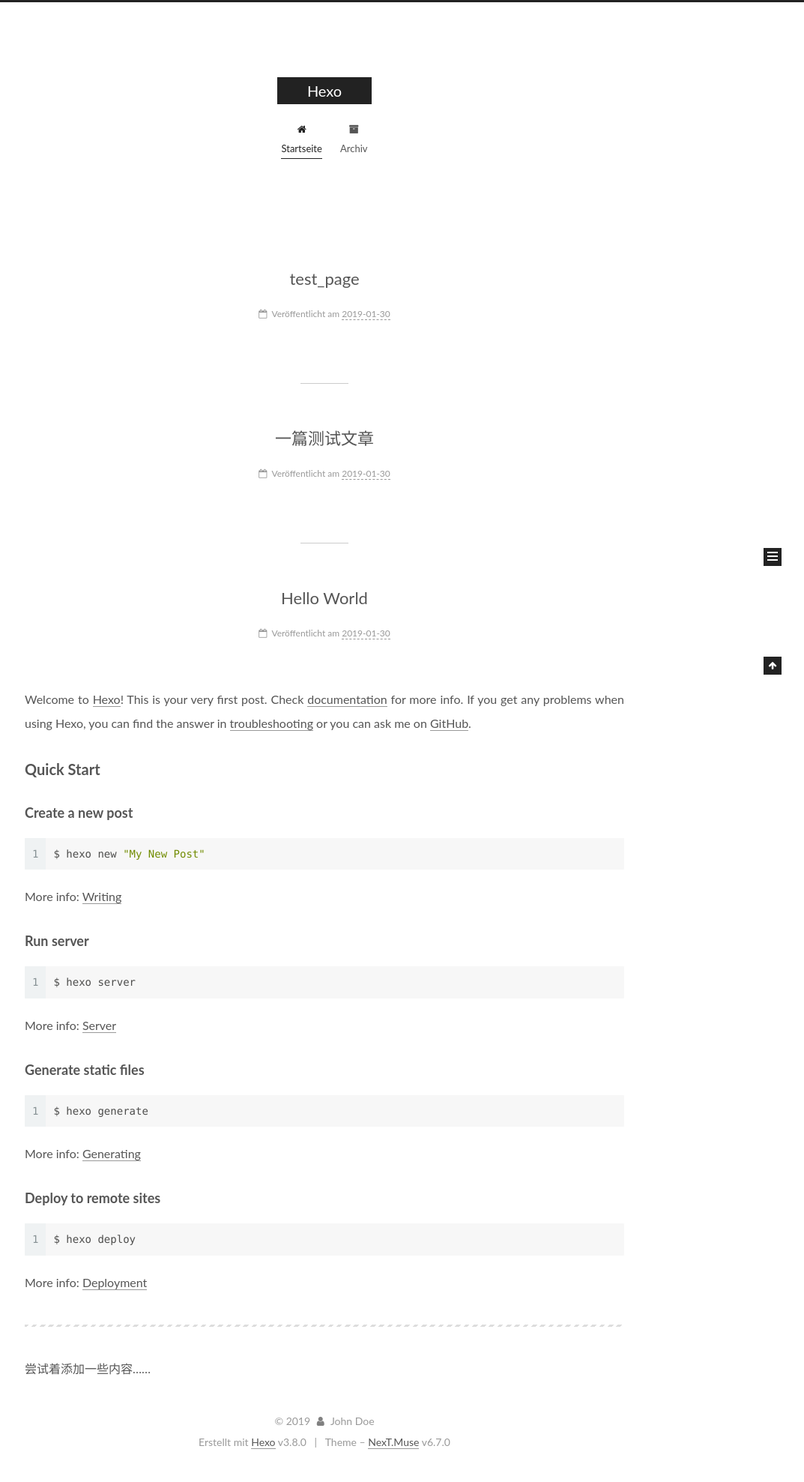
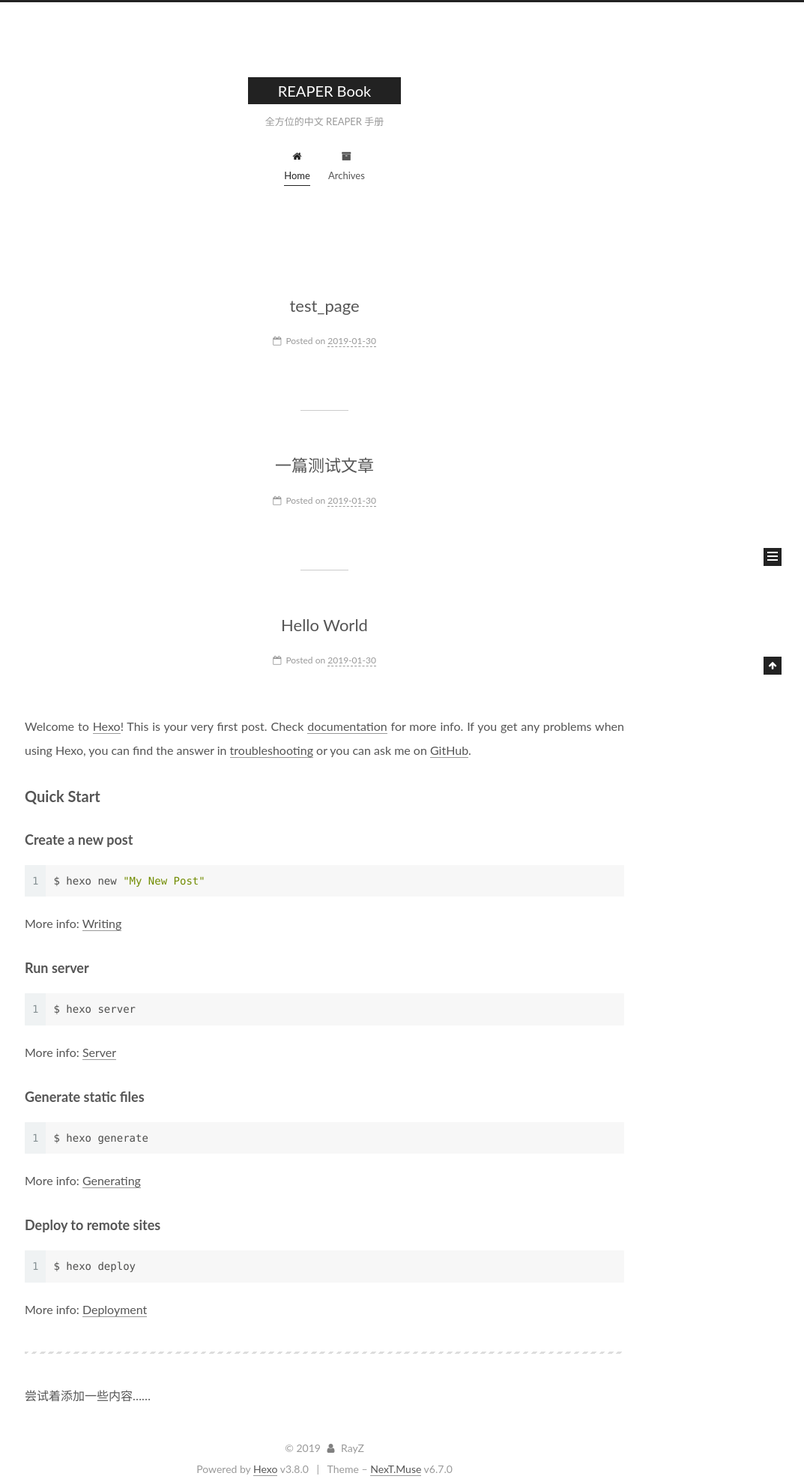
Before and after one commit to ReaperBook/reaperbook.github.io, a plain HTML site: page index.html in a window 1280 px wide. Shown: the whole page at 75% size, without its empty margins (207-1280 px from the left). Drawn offline with Linux system fonts and the light colour scheme.

Commit message:
Site updated: 2019-01-30 13:01:42

```diff
--- a/css/main.css
+++ b/css/main.css
@@ -1895,7 +1895,7 @@ pre .javascript .function {
   width: 4px;
   height: 4px;
   border-radius: 50%;
-  background: #ff636c;
+  background: #58799c;
 }
 .links-of-blogroll {
   font-size: 13px;
--- a/index.html
+++ b/index.html
@@ -96,13 +96,14 @@
 
 
 
-  <meta property="og:type" content="website">
-<meta property="og:title" content="Hexo">
+  <meta name="keywords" content="REAPER">
+<meta property="og:type" content="website">
+<meta property="og:title" content="REAPER Book">
 <meta property="og:url" content="http://yoursite.com/index.html">
-<meta property="og:site_name" content="Hexo">
+<meta property="og:site_name" content="REAPER Book">
 <meta property="og:locale" content="default">
 <meta name="twitter:card" content="summary">
-<meta name="twitter:title" content="Hexo">
+<meta name="twitter:title" content="REAPER Book">
 
 
 
@@ -119,7 +120,7 @@
   };
 </script>
 
-  <title>Hexo</title>
+  <title>REAPER Book</title>
 
 
 
@@ -179,10 +180,14 @@
     <div class="custom-logo-site-title">
       <a href="/" class="brand" rel="start">
         <span class="logo-line-before"><i></i></span>
-        <span class="site-title">Hexo</span>
+        <span class="site-title">REAPER Book</span>
         <span class="logo-line-after"><i></i></span>
       </a>
     </div>
+
+
+        <p class="site-subtitle">全方位的中文 REAPER 手册</p>
+
 
 
   </div>
@@ -216,7 +221,7 @@
 
 
 
-    <a href="/" rel="section"><i class="menu-item-icon fa fa-fw fa-home"></i> <br>Startseite</a>
+    <a href="/" rel="section"><i class="menu-item-icon fa fa-fw fa-home"></i> <br>Home</a>
 
   </li>
 
@@ -233,7 +238,7 @@
 
 
 
-    <a href="/archives/" rel="section"><i class="menu-item-icon fa fa-fw fa-archive"></i> <br>Archiv</a>
+    <a href="/archives/" rel="section"><i class="menu-item-icon fa fa-fw fa-archive"></i> <br>Archives</a>
 
   </li>
 
@@ -288,13 +293,13 @@
     <link itemprop="mainEntityOfPage" href="http://yoursite.com/2019/01/30/test-page/">
 
     <span hidden itemprop="author" itemscope="" itemtype="http://schema.org/Person">
-      <meta itemprop="name" content="John Doe">
+      <meta itemprop="name" content="RayZ">
       <meta itemprop="description" content="">
       <meta itemprop="image" content="/images/avatar.gif">
     </span>
 
     <span hidden itemprop="publisher" itemscope="" itemtype="http://schema.org/Organization">
-      <meta itemprop="name" content="Hexo">
+      <meta itemprop="name" content="REAPER Book">
     </span>
 
 
@@ -323,14 +328,14 @@
                 <i class="fa fa-calendar-o"></i>
               </span>
 
-                <span class="post-meta-item-text">Veröffentlicht am</span>
+                <span class="post-meta-item-text">Posted on</span>
 
 
 
 
 
 
-              <time title="Post created: 2019-01-30 12:44:17" itemprop="dateCreated datePublished" datetime="2019-01-30T12:44:17+08:00">2019-01-30</time>
+              <time title="Created: 2019-01-30 12:44:17" itemprop="dateCreated datePublished" datetime="2019-01-30T12:44:17+08:00">2019-01-30</time>
 
 
 
@@ -426,13 +431,13 @@
     <link itemprop="mainEntityOfPage" href="http://yoursite.com/2019/01/30/一篇测试文章/">
 
     <span hidden itemprop="author" itemscope="" itemtype="http://schema.org/Person">
-      <meta itemprop="name" content="John Doe">
+      <meta itemprop="name" content="RayZ">
       <meta itemprop="description" content="">
       <meta itemprop="image" content="/images/avatar.gif">
     </span>
 
     <span hidden itemprop="publisher" itemscope="" itemtype="http://schema.org/Organization">
-      <meta itemprop="name" content="Hexo">
+      <meta itemprop="name" content="REAPER Book">
     </span>
 
 
@@ -461,14 +466,14 @@
                 <i class="fa fa-calendar-o"></i>
               </span>
 
-                <span class="post-meta-item-text">Veröffentlicht am</span>
+                <span class="post-meta-item-text">Posted on</span>
 
 
 
 
 
 
-              <time title="Post created: 2019-01-30 12:36:28" itemprop="dateCreated datePublished" datetime="2019-01-30T12:36:28+08:00">2019-01-30</time>
+              <time title="Created: 2019-01-30 12:36:28" itemprop="dateCreated datePublished" datetime="2019-01-30T12:36:28+08:00">2019-01-30</time>
 
 
 
@@ -564,13 +569,13 @@
     <link itemprop="mainEntityOfPage" href="http://yoursite.com/2019/01/30/hello-world/">
 
     <span hidden itemprop="author" itemscope="" itemtype="http://schema.org/Person">
-      <meta itemprop="name" content="John Doe">
+      <meta itemprop="name" content="RayZ">
       <meta itemprop="description" content="">
       <meta itemprop="image" content="/images/avatar.gif">
     </span>
 
     <span hidden itemprop="publisher" itemscope="" itemtype="http://schema.org/Organization">
-      <meta itemprop="name" content="Hexo">
+      <meta itemprop="name" content="REAPER Book">
     </span>
 
 
@@ -599,14 +604,14 @@
                 <i class="fa fa-calendar-o"></i>
               </span>
 
-                <span class="post-meta-item-text">Veröffentlicht am</span>
+                <span class="post-meta-item-text">Posted on</span>
 
 
 
 
 
 
-              <time title="Post created: 2019-01-30 12:25:48" itemprop="dateCreated datePublished" datetime="2019-01-30T12:25:48+08:00">2019-01-30</time>
+              <time title="Created: 2019-01-30 12:25:48" itemprop="dateCreated datePublished" datetime="2019-01-30T12:25:48+08:00">2019-01-30</time>
 
 
 
@@ -727,7 +732,7 @@
         <div class="site-overview">
           <div class="site-author motion-element" itemprop="author" itemscope="" itemtype="http://schema.org/Person">
 
-              <p class="site-author-name" itemprop="name">John Doe</p>
+              <p class="site-author-name" itemprop="name">RayZ</p>
               <p class="site-description motion-element" itemprop="description"></p>
           </div>
 
@@ -739,7 +744,7 @@
                   <a href="/archives/">
 
                     <span class="site-state-item-count">3</span>
-                    <span class="site-state-item-name">Artikel</span>
+                    <span class="site-state-item-name">posts</span>
                   </a>
                 </div>
 
@@ -785,7 +790,7 @@
   <span class="with-love" id="animate">
     <i class="fa fa-user"></i>
   </span>
-  <span class="author" itemprop="copyrightHolder">John Doe</span>
+  <span class="author" itemprop="copyrightHolder">RayZ</span>
 
 
 
@@ -793,7 +798,7 @@
 </div>
 
 
-  <div class="powered-by">Erstellt mit  <a href="https://hexo.io" class="theme-link" rel="noopener" target="_blank">Hexo</a> v3.8.0</div>
+  <div class="powered-by">Powered by <a href="https://hexo.io" class="theme-link" rel="noopener" target="_blank">Hexo</a> v3.8.0</div>
 
 
 
```
Also changed, not shown: 2019/01/30/hello-world/index.html (+20 -15 lines), 2019/01/30/test-page/index.html (+19 -14 lines), 2019/01/30/一篇测试文章/index.html (+19 -14 lines), archives/2019/01/index.html (+18 -13 lines), archives/2019/index.html (+18 -13 lines), archives/index.html (+18 -13 lines).
